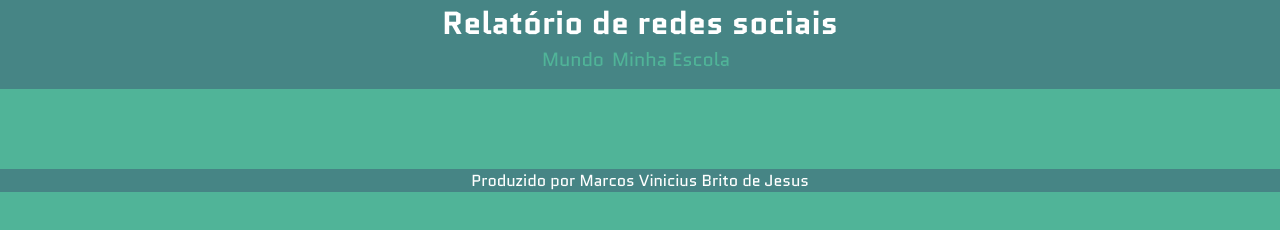
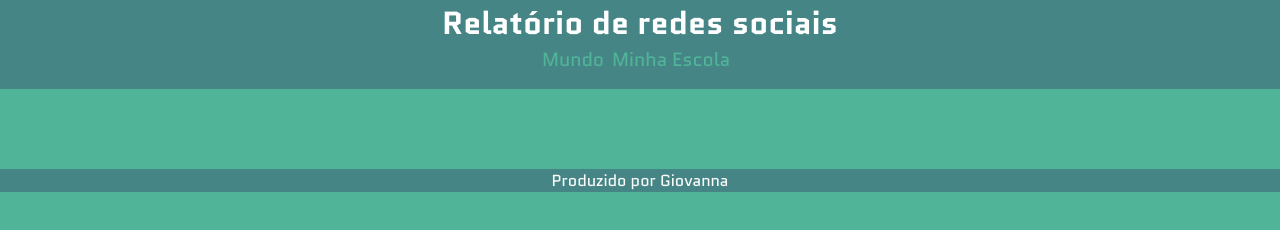
Before and after one commit to GibaTabagi/3J.projeto, a plain HTML site: page index.html in a window 1280 px wide. Drawn offline with Linux system fonts and the light colour scheme; no server answers.

Commit message:
Add files via upload

```diff
--- a/index.html
+++ b/index.html
@@ -20,7 +20,7 @@
     </main>
 
     <footer>
-        Produzido por Marcos Vinicius Brito de Jesus
+        Produzido por Giovanna
     </footer>
     <script src="informacoesGlobais.js"></script>
 </body>
```
